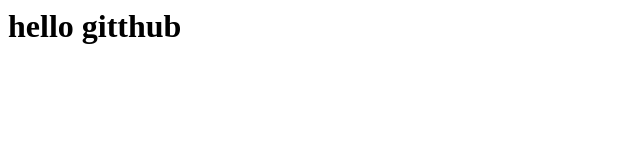
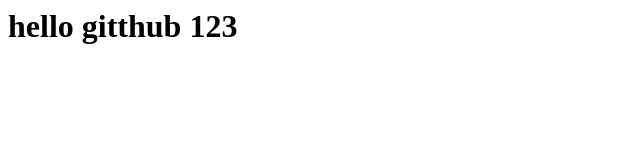
Before and after one commit to ween3654/day11-baac-frontend, a plain HTML site: page index.html in a window 1280 px wide. Shown: the full height of the page, 0-640 px from the left. Drawn offline with Linux system fonts and the light colour scheme.

Commit message:
Update index.html

```diff
--- a/index.html
+++ b/index.html
@@ -1 +1 @@
-<h1> hello gitthub</h1>
+<h1> hello gitthub 123</h1>
```
